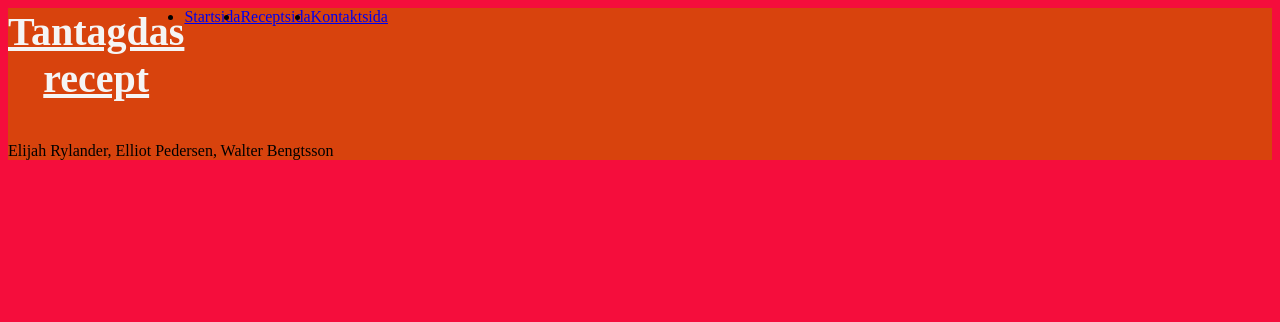
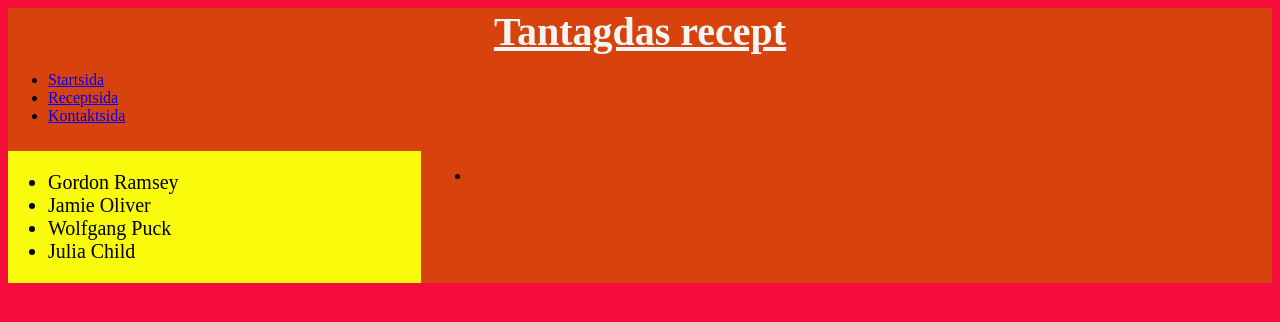
Before and after one commit to Rittza/Matlagningssida-kund, a plain HTML site: page index.html in a window 1280 px wide. Drawn offline with Linux system fonts and the light colour scheme.

Commit message:
grid nästan klar
asdf

```diff
--- a/Style.css
+++ b/Style.css
@@ -9,33 +9,24 @@ h1{
     margin:0;
 
 }
-header, nav, ul{
-    display:grid;
-    grid-template-columns: 1fr 1fr 1fr;
-    padding:0;
-    margin:0%;
-    height: 100%;
-}
 .container{
     width:100%;
-    grid-template-columns: 1fr;
+    grid-template-columns: auto auto auto auto ;
     grid-template-rows:80px auto 50 px;
     grid-gap:10px;
     display:grid;
     margin:0 auto;
     background-color:rgb(216, 67, 13);
-    grid-template-areas:
-    "header"
-    "main"
-    "footer" ;
 }
-.Column1{
+.item1{
     float:left;
-    width:33.33%;
+    grid-column: span 4;
 }
-.row:after {
-    content:"";
-    display: table;
-    clear: both;
+.item2{
+    background-color: rgb(250, 250, 12);
+    font-size: 20px;
+    color:black;
+}
+.item3{
 
 }
--- a/index.html
+++ b/index.html
@@ -7,7 +7,7 @@
 </head>
 <body>
     <div class = "container">
-    <div class = "Column1"><header>
+    <div class = "item1"><header>
         <h1>Tantagdas recept</h1>
         <nav>
             <ul>
@@ -18,12 +18,19 @@
         </nav>
     </header>
     </div>
-    <div class = "Column2 ">
-
+    <div class = "item2 ">
+        <ul>
+            <li>Gordon Ramsey</li>
+            <li>Jamie Oliver</li>
+            <li>Wolfgang Puck</li>
+            <li>Julia Child</li>
+        </ul>
     </div>
-    <div class = "Column3"></div>
-    <main id = "index"></main>
-    <footer>Elijah Rylander, Elliot Pedersen, Walter Bengtsson</footer>
+    <div class = "item3">
+        <ul>
+            <li></li>
+        </ul>
+    </div>
 </div>
 </body>
 </html>
--- a/style.css
+++ b/style.css
@@ -9,33 +9,24 @@ h1{
     margin:0;
 
 }
-header, nav, ul{
-    display:grid;
-    grid-template-columns: 1fr 1fr 1fr;
-    padding:0;
-    margin:0%;
-    height: 100%;
-}
 .container{
     width:100%;
-    grid-template-columns: 1fr;
+    grid-template-columns: auto auto auto auto ;
     grid-template-rows:80px auto 50 px;
     grid-gap:10px;
     display:grid;
     margin:0 auto;
     background-color:rgb(216, 67, 13);
-    grid-template-areas:
-    "header"
-    "main"
-    "footer" ;
 }
-.Column1{
+.item1{
     float:left;
-    width:33.33%;
+    grid-column: span 4;
 }
-.row:after {
-    content:"";
-    display: table;
-    clear: both;
+.item2{
+    background-color: rgb(250, 250, 12);
+    font-size: 20px;
+    color:black;
+}
+.item3{
 
 }
```
